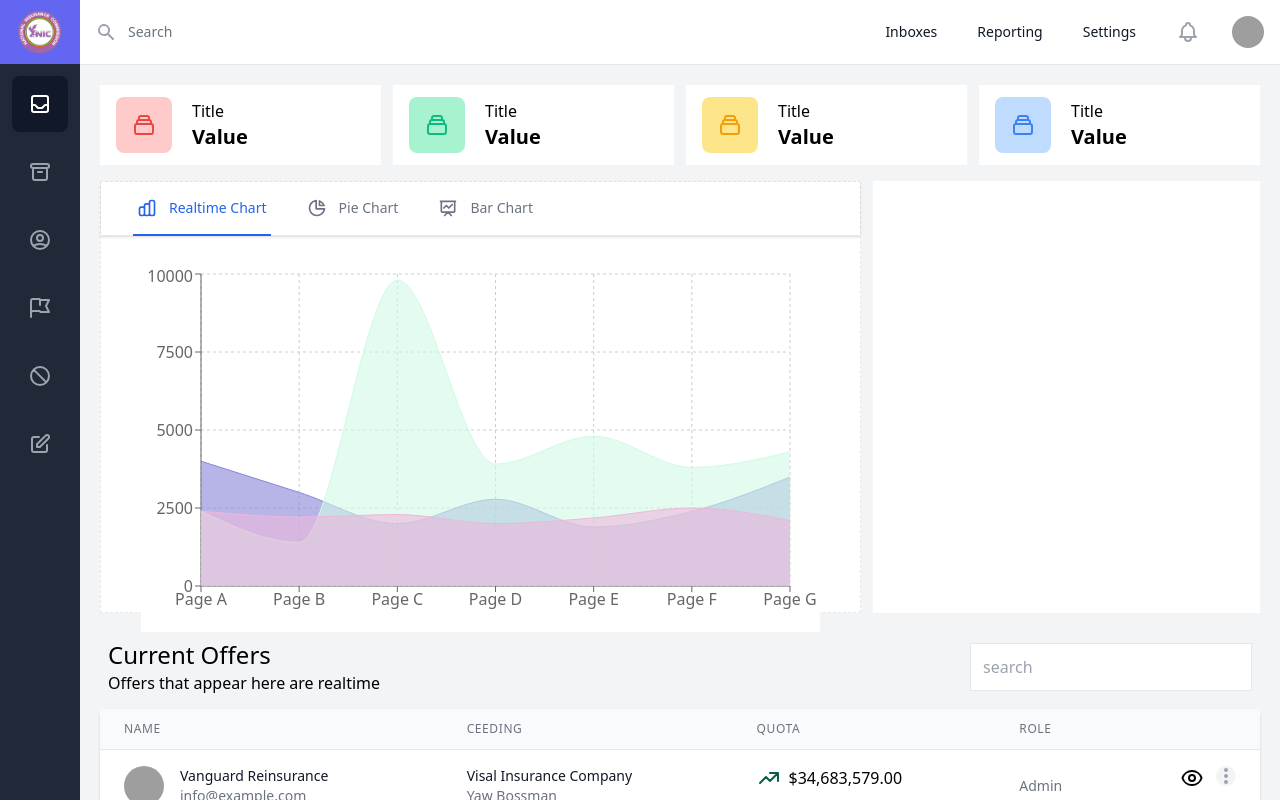
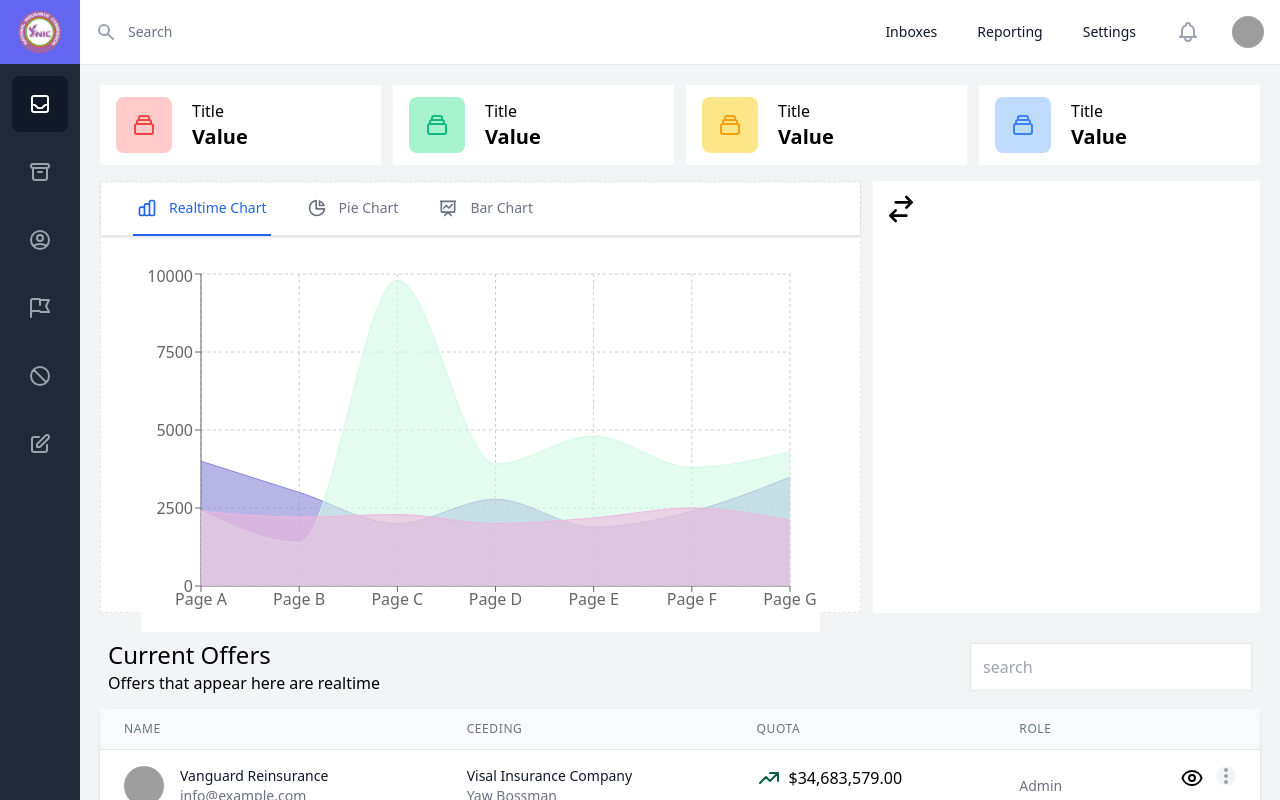
Before and after one commit to Khoby-790/template-nic, a React (Create React App) app: page / in a window 1280 px wide. Built offline with nearby package versions, Linux system fonts and the light colour scheme; grey boxes are pictures that could not be loaded.

Commit message:
--- Auto-Git Commit ---

```diff
--- a/src/pages/Dashboard/Dashboard.tsx
+++ b/src/pages/Dashboard/Dashboard.tsx
@@ -67,7 +67,16 @@ const Dashboard = (props: Props) => {
                     <GraphTabs data={data} />
                 </div>
                 <div className="w-1/3">
-                    <div className="bg-white h-full"></div>
+                    <div className="bg-white px-3 pt-3 h-full">
+                        <div className="flex flex-row">
+                            <div className="w-20">
+                                <svg className="h-8 w-8" xmlns="http://www.w3.org/2000/svg" fill="none" viewBox="0 0 24 24" stroke="currentColor">
+                                    <path strokeLinecap="round" strokeLinejoin="round" strokeWidth={2} d="M8 7h12m0 0l-4-4m4 4l-4 4m0 6H4m0 0l4 4m-4-4l4-4" />
+                                </svg>
+                            </div>
+                            <div className=""></div>
+                        </div>
+                    </div>
                 </div>
             </div>
             <OffersListing header="Current Offers" description="Offers that appear here are realtime" />
```
